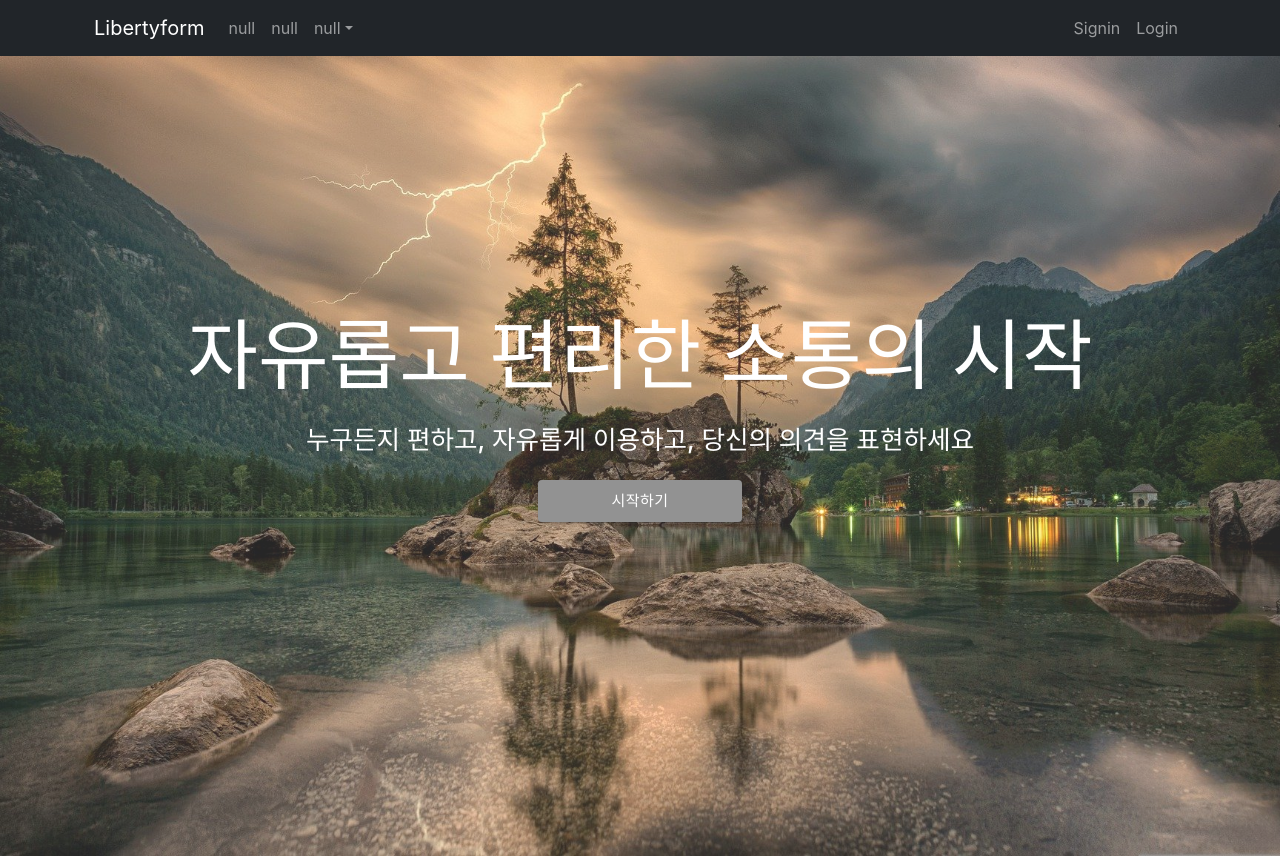
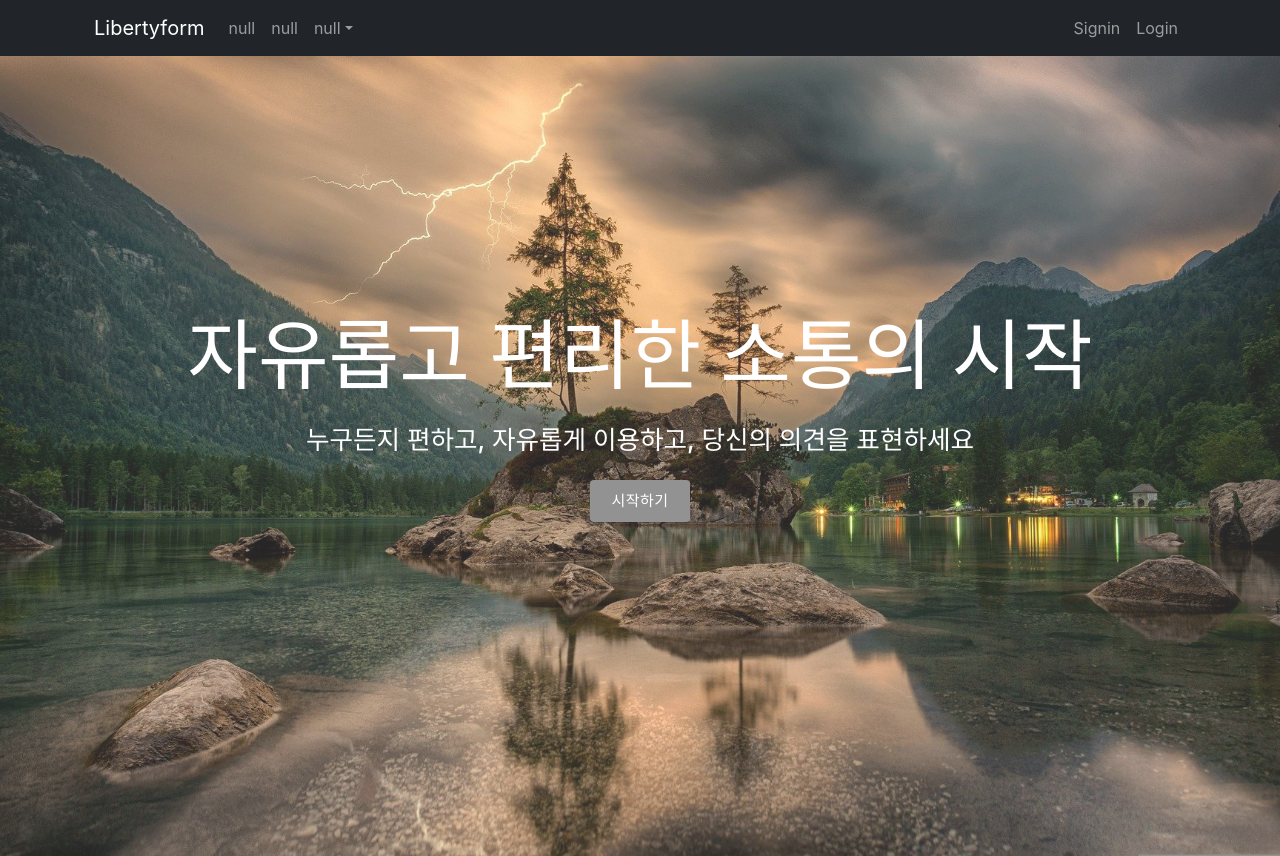
Before and after one commit to Gachon-Kakao-Enterprise-Group-7/libertyForm-WEB, a React (Create React App) app: page / in a window 1280 px wide. Built offline with nearby package versions, Linux system fonts and the light colour scheme; a web font is replaced by a local one.

Commit message:
[TN7-128] [ADD] 로그인 기능 수정

```diff
--- a/src/App.js
+++ b/src/App.js
@@ -23,7 +23,6 @@ const initialstate = {
       id: 'bwj0509',
       password: 'abcd1234',
       email: 'bwj59@naevr.com',
-      name:'백우진',
       phone:'01050118246'
     },
     {
@@ -32,7 +31,6 @@ const initialstate = {
       id: 'gildong1234',
       password: 'hong12341',
       email: 'gildong12@gamil.com',
-      name:'김길동',
       phone:'01012345678'
     },
   ]
--- a/src/components/Main.js
+++ b/src/components/Main.js
@@ -57,7 +57,7 @@ function Main() {
                 <H2slogan>누구든지 편하고, 자유롭게 이용하고, 당신의 의견을 표현하세요</H2slogan>
             </Bodydiv>
             <Bodydiv>
-                <Button className='mt-3' variant="contained" size="large" style={{ maxWidth: '20%', maxHeight: '25%', minWidth: '20%', minHeight: '25%', backgroundColor: 'gray' }} onClick={() => { dispatch({ type: 'TEST' }) }}>
+                <Button className='mt-3' variant="contained" size="large" style={{backgroundColor: 'gray' }} onClick={() => { dispatch({ type: 'TEST' }) }}>
                     시작하기
                 </Button>
             </Bodydiv>
--- a/src/components/Signin.js
+++ b/src/components/Signin.js
@@ -166,7 +166,7 @@ function Signin() {
                     <Button //카카오 소셜 로그인
                         className='mt-3'
                         variant="contained"
-                        style={{ backgroundColor: 'yellow', width:'22vw', color:'black' }}
+                        style={{ backgroundColor: 'yellow', width:'80%', color:'black' }}
                          >카카오 회원가입
                     </Button>
                 </Box>
```
